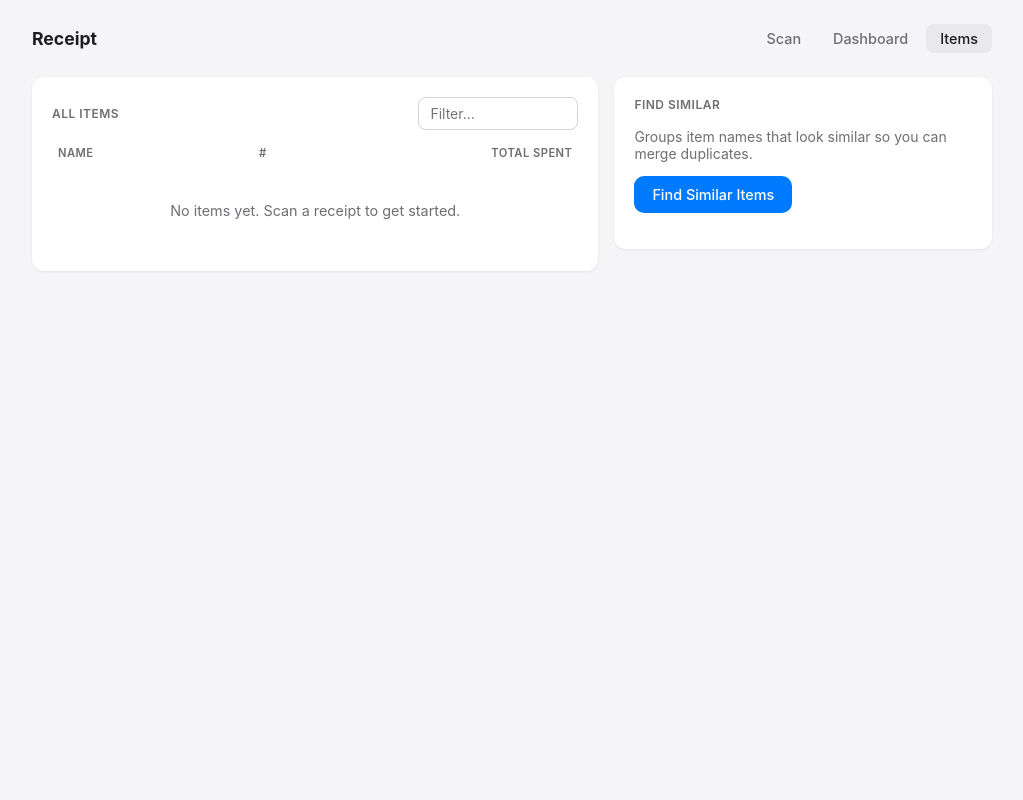
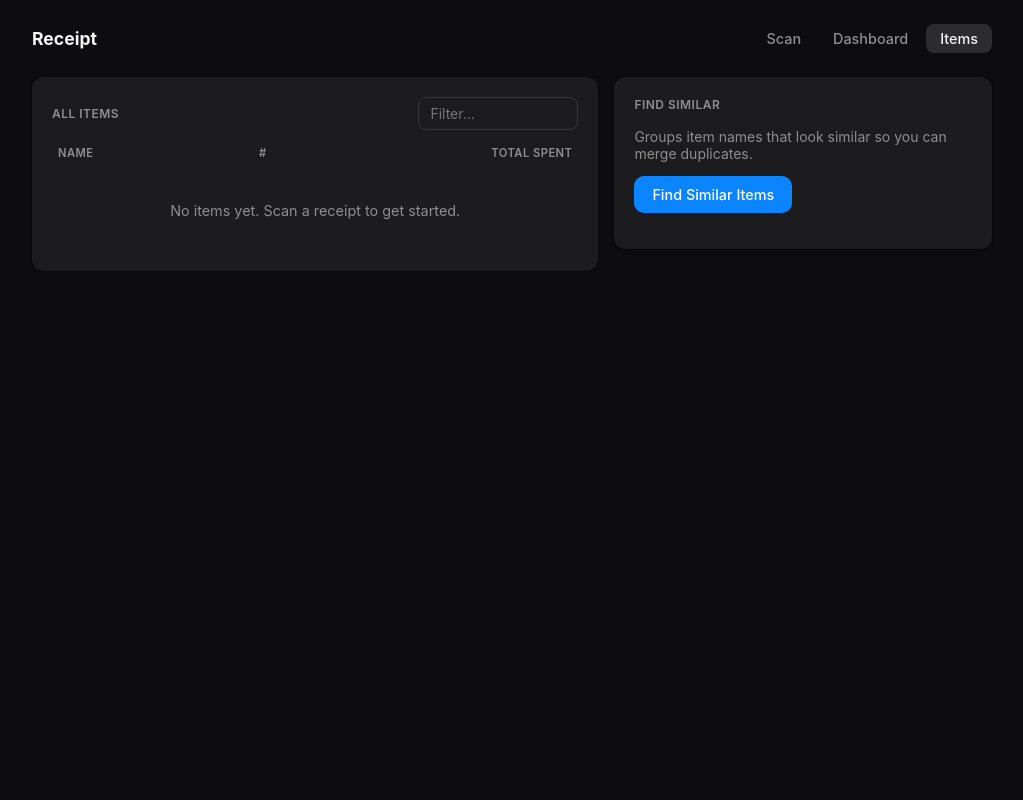
Before and after one commit to ryansheppard/receiptchecker, a FastAPI app: page /items in a window 1280 px wide. Shown: the whole page, without its empty margins (128-1151 px from the left). Run offline with FastAPI, Linux system fonts and the light colour scheme; data that the repository does not hold is empty; parts of the project's set-up code (start-up, migrations or seed data) failed here and were passed over.

Commit message:
night mode

```diff
--- a/templates/base.html
+++ b/templates/base.html
@@ -10,8 +10,8 @@
 
     body {
       font-family: -apple-system, BlinkMacSystemFont, "Segoe UI", sans-serif;
-      background: #f5f5f7;
-      color: #1d1d1f;
+      background: #0d0d0f;
+      color: #f5f5f7;
       min-height: 100dvh;
       display: flex;
       flex-direction: column;
@@ -27,30 +27,30 @@
       align-items: center;
       margin-bottom: 24px;
     }
-    .nav-brand { font-size: 1.1rem; font-weight: 700; color: #1d1d1f; }
+    .nav-brand { font-size: 1.1rem; font-weight: 700; color: #f5f5f7; }
     .nav-links { display: flex; gap: 4px; }
     .nav-link {
       padding: 6px 14px;
       border-radius: 8px;
       font-size: .9rem;
       font-weight: 500;
-      color: #6e6e73;
+      color: #8e8e93;
       text-decoration: none;
       transition: background .15s, color .15s;
     }
-    .nav-link:hover, .nav-link.active { background: #e8e8ed; color: #1d1d1f; }
+    .nav-link:hover, .nav-link.active { background: #2c2c2e; color: #f5f5f7; }
 
     .card {
-      background: #fff;
+      background: #1c1c1e;
       border-radius: 12px;
       padding: 20px;
-      box-shadow: 0 1px 3px rgba(0,0,0,.08);
+      box-shadow: 0 1px 3px rgba(0,0,0,.4);
     }
 
     .card-title {
       font-size: .75rem;
       font-weight: 600;
-      color: #6e6e73;
+      color: #8e8e93;
       text-transform: uppercase;
       letter-spacing: .04em;
       margin-bottom: 16px;
--- a/templates/items.html
+++ b/templates/items.html
@@ -23,16 +23,17 @@
   .card-header .card-title { margin-bottom: 0; }
 
   input[type="search"], input[type="text"] {
-    border: 1.5px solid #d1d1d6;
+    border: 1.5px solid #38383a;
     border-radius: 8px;
     padding: 7px 11px;
     font-size: .875rem;
     font-family: inherit;
     outline: none;
-    background: #fff;
+    background: #1c1c1e;
+    color: #f5f5f7;
     transition: border-color .15s;
   }
-  input[type="search"]:focus, input[type="text"]:focus { border-color: #007aff; }
+  input[type="search"]:focus, input[type="text"]:focus { border-color: #0a84ff; }
 
   #search { width: 160px; }
 
@@ -45,7 +46,7 @@
     text-align: left;
     font-size: .7rem;
     font-weight: 600;
-    color: #6e6e73;
+    color: #8e8e93;
     text-transform: uppercase;
     letter-spacing: .04em;
     padding: 0 6px 10px;
@@ -81,39 +82,39 @@
 
   .edit-actions { display: flex; gap: 4px; flex-shrink: 0; }
   .btn-save {
-    background: #34c759; color: #fff;
+    background: #30d158; color: #fff;
     border: none; border-radius: 6px;
     padding: 4px 10px; font-size: .8rem; cursor: pointer;
   }
-  .btn-save:hover { background: #28b34b; }
+  .btn-save:hover { background: #25a244; }
   .btn-cancel {
-    background: none; color: #6e6e73;
-    border: 1px solid #c7c7cc; border-radius: 6px;
+    background: none; color: #8e8e93;
+    border: 1px solid #48484a; border-radius: 6px;
     padding: 4px 10px; font-size: .8rem; cursor: pointer;
   }
-  .btn-cancel:hover { background: #f5f5f7; }
+  .btn-cancel:hover { background: #2c2c2e; }
 
   #empty-items {
     text-align: center;
     padding: 32px 0;
-    color: #6e6e73;
+    color: #8e8e93;
     font-size: .9rem;
   }
 
   #find-similar-btn {
-    background: #007aff; color: #fff;
+    background: #0a84ff; color: #fff;
     border: none; border-radius: 10px;
     padding: 10px 18px; font-size: .9rem; font-family: inherit;
     cursor: pointer; font-weight: 500;
     transition: background .15s;
   }
-  #find-similar-btn:hover { background: #006ee6; }
-  #find-similar-btn:disabled { background: #c7c7cc; cursor: default; }
+  #find-similar-btn:hover { background: #0a84ff; }
+  #find-similar-btn:disabled { background: #48484a; cursor: default; }
 
   #similar-panel { margin-top: 16px; display: flex; flex-direction: column; gap: 10px; }
 
   .cluster-card {
-    background: #f5f5f7;
+    background: #2c2c2e;
     border-radius: 10px;
     padding: 12px 14px;
     display: flex;
@@ -208,7 +209,7 @@
 
     <div class="card">
       <div class="card-title">Find Similar</div>
-      <p style="font-size:.875rem;color:#6e6e73;margin-bottom:14px">
+      <p style="font-size:.875rem;color:#8e8e93;margin-bottom:14px">
         Groups item names that look similar so you can merge duplicates.
       </p>
       <button id="find-similar-btn" onclick="loadSimilar()">Find Similar Items</button>
```
Also changed, not shown: other parts of templates/items.html (+14 -14 lines), templates/dashboard.html (+16 -16 lines), templates/index.html (+26 -26 lines).
